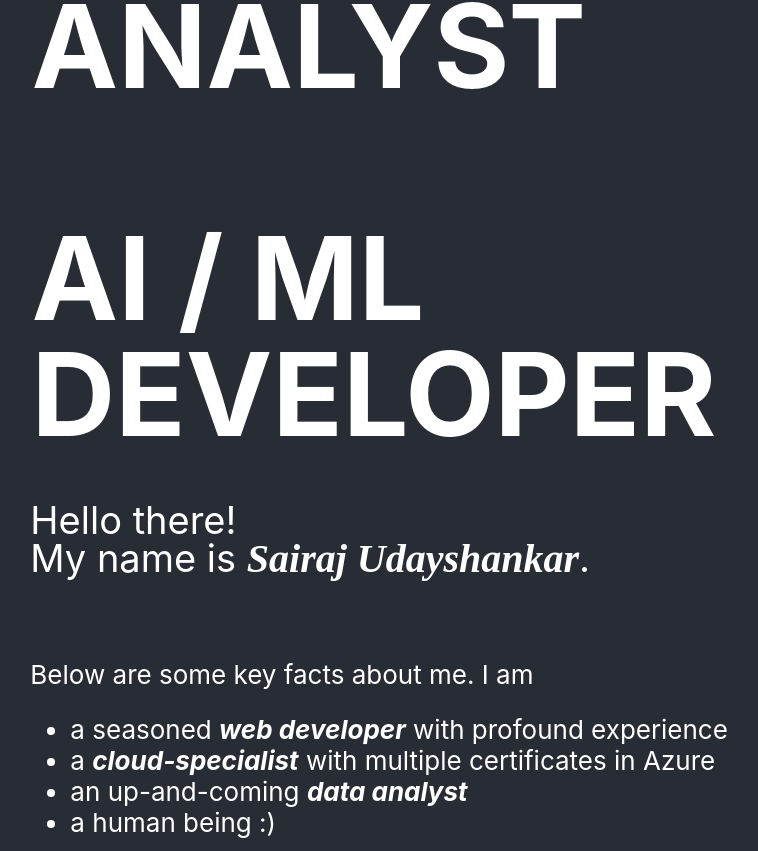
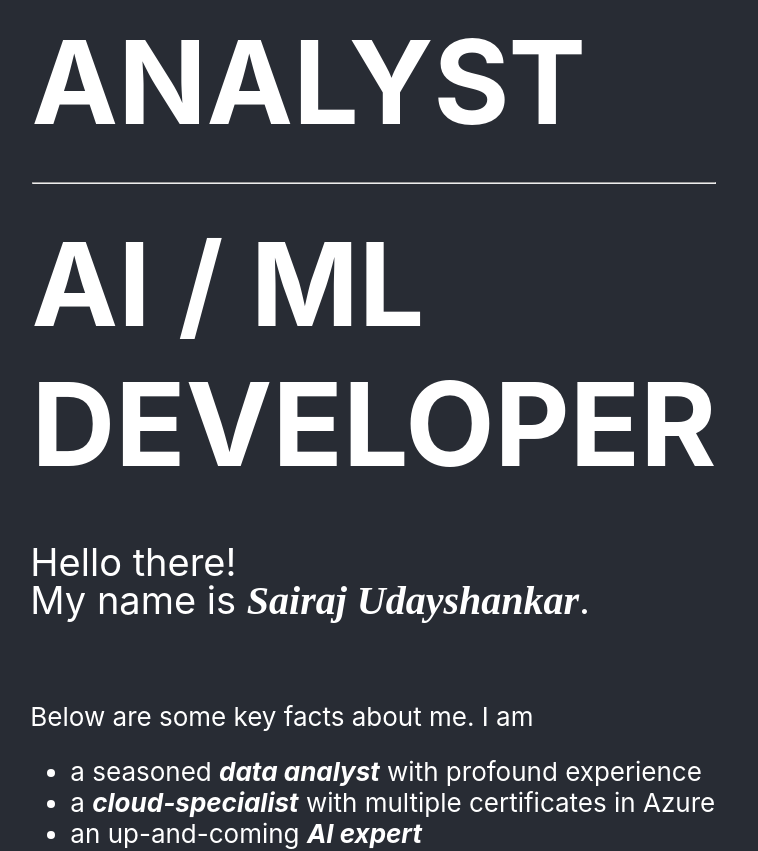
Before and after one commit to SairajGunner/Portfolio, a React (Create React App) app in the folder portfolio/: page / in a window 1280 px wide. Shown: the part 230-1081 px from the top of the page, without its empty margins (266-1024 px from the left). Built offline with nearby package versions, Linux system fonts and the light colour scheme.

Commit message:
Changes to Home.js

```diff
--- a/portfolio/src/components/home/Home.js
+++ b/portfolio/src/components/home/Home.js
@@ -1,42 +1,74 @@
-import React from 'react';
-import './Home.scss';
+import React from "react";
+import "./Home.scss";
 
 function Home() {
   function ChangeColor(e) {
-        const colors = ['orange', 'magenta', 'pink', 'yellow', 'cyan', 'white'];
+    const colors = ["orange", "magenta", "pink", "yellow", "cyan", "white"];
     e.target.style.color = colors[Math.floor(Math.random() * 5)];
   }
 
   return (
     <div className="container">
       <div className="intro-big">
-                <p className="gigantic-font">
-                    <span onMouseOver={ChangeColor}>DATA</span>
+        <div className="gigantic-font">
+          <div onMouseOver={ChangeColor}>
+            <span>DATA</span>
             <br></br>
-                    <span onMouseOver={ChangeColor}>ANALYST</span>
+            <span>ANALYST</span>
+          </div>
+          <hr style={{ marginTop: "30px", marginBottom: "30px" }}></hr>
+          <div onMouseOver={ChangeColor}>
+            <span>AI / ML</span>
             <br></br>
-                    <br></br>
-                    <span onMouseOver={ChangeColor}>AI / ML</span>
-                    <br></br>
-                    <span onMouseOver={ChangeColor}>DEVELOPER</span>
-                </p>
+            <span>DEVELOPER</span>
+          </div>
+        </div>
       </div>
       <div className="intro-small">
-                <p onClick={ChangeColor} className="gigantic-font">DATA ANALYST / AI ML DEVELOPER</p>
+        <p onClick={ChangeColor} className="gigantic-font">
+          DATA ANALYST / AI ML DEVELOPER
+        </p>
       </div>
       <div className="brief-description">
         <section>
-                    <p className="intro-font">Hello there!<br></br>My name is <span className="name-font"><i>Sairaj Udayshankar</i></span>.</p>
+          <p className="intro-font">
+            Hello there!<br></br>My name is{" "}
+            <span className="name-font">
+              <i>Sairaj Udayshankar</i>
+            </span>
+            .
+          </p>
           <br></br>
-                    <p className="intro-second">Below are some key facts about me. I am</p>
+          <p className="intro-second">
+            Below are some key facts about me. I am
+          </p>
           <ul className="intro-second">
-                        <li>a seasoned <b><i>web developer</i></b> with profound experience</li>
-                        <li>a <b><i>cloud-specialist</i></b> with multiple certificates in Azure</li>
-                        <li>an up-and-coming <b><i>data analyst</i></b></li>
-                        <li> a human being :)</li>
+            <li>
+              a seasoned{" "}
+              <b>
+                <i>data analyst</i>
+              </b>{" "}
+              with profound experience
+            </li>
+            <li>
+              a{" "}
+              <b>
+                <i>cloud-specialist</i>
+              </b>{" "}
+              with multiple certificates in Azure
+            </li>
+            <li>
+              an up-and-coming{" "}
+              <b>
+                <i>AI expert</i>
+              </b>
+            </li>
+            <li>a human being :)</li>
           </ul>
           <br></br>
-                    <p className="intro-second">You can view more information about me on this website.</p>
+          <p className="intro-second">
+            You can view more information about me on this website.
+          </p>
           <br></br>
         </section>
       </div>
--- a/portfolio/src/components/home/Home.scss
+++ b/portfolio/src/components/home/Home.scss
@@ -1,7 +1,7 @@
-@use '../../App.scss' as app;
+@use "../../App.scss" as app;
 
 p {
-    line-height: 1.0em;
+  line-height: 1em;
 }
 
 .container {
```
Lines whose indentation alone changed are shown as unchanged.
